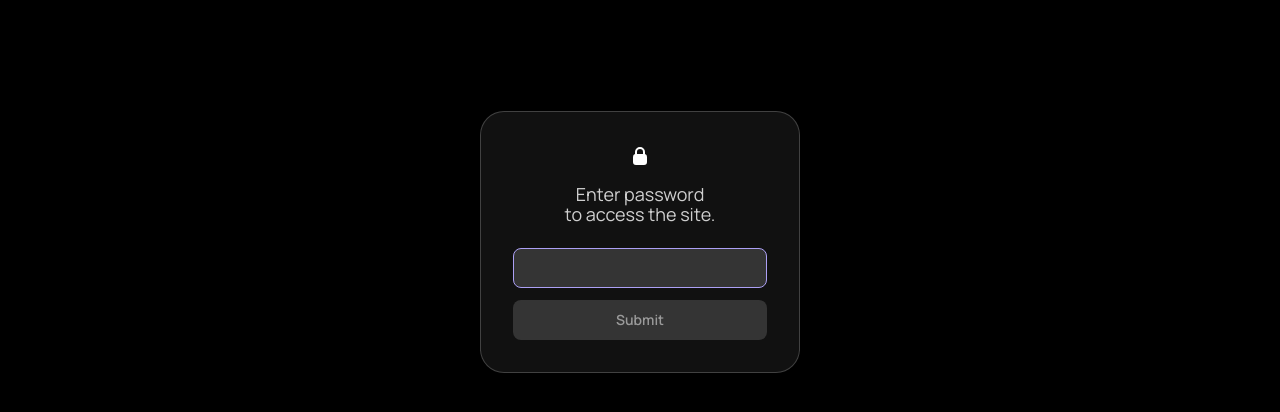
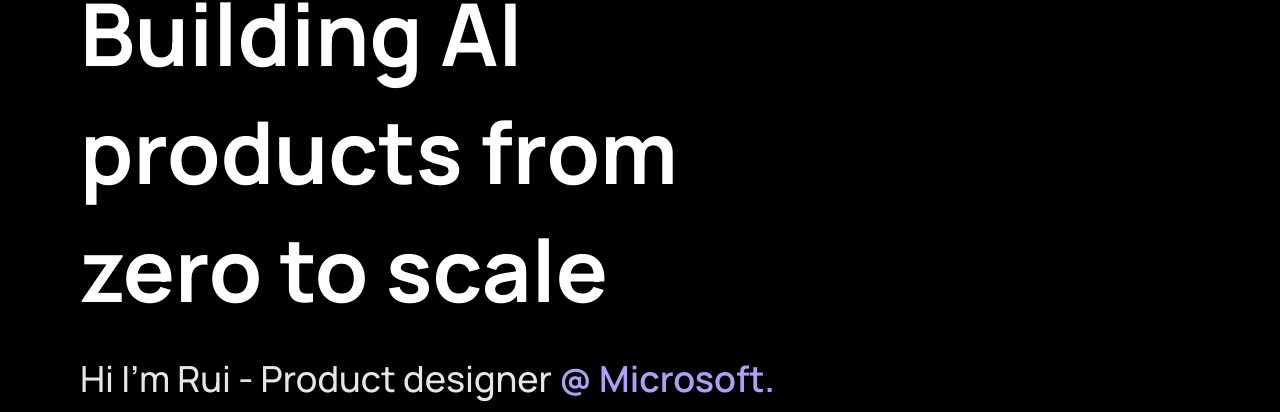
Before and after one commit to BubuNunu/Christina-Website, a React (Vite) app: page / in a window 1280 px wide. Shown: the part 158-570 px from the top of the page. Built offline with nearby package versions, Linux system fonts and the light colour scheme.

Commit message:
Add Vercel hosting with a server-side password screen
Co-Authored-By: Claude Opus 5.5 (1M context) <noreply@anthropic.com>
Claude-Session: https://claude.ai/code/session_017Z2LUu6GhboQnTAWqFZ5xr

```diff
--- a/package.json
+++ b/package.json
@@ -15,6 +15,7 @@
     "@emotion/styled": "^11.14.0",
     "@fontsource-variable/manrope": "^5.3.0",
     "@mui/material": "^5.17.1",
+    "@vercel/functions": "^3.9.11",
     "react": "^18.2.0",
     "react-dom": "^18.2.0",
     "react-router-dom": "^7.5.0"
--- a/src/App.tsx
+++ b/src/App.tsx
@@ -7,14 +7,12 @@ import Project from './components/pages/Project';
 import About from './components/pages/About';
 import VibeCoding from './components/pages/VibeCoding';
 import NotFound from './components/pages/NotFound';
-import PasswordGate from './components/PasswordGate';
 
 const App = () => {
   return (
     <BrowserRouter basename={import.meta.env.BASE_URL}>
       <ThemeProvider theme={theme}>
         <CssBaseline />
-        <PasswordGate>
         <Routes>
           <Route element={<Layout />}>
             <Route index element={<Home />} />
@@ -24,7 +22,6 @@ const App = () => {
             <Route path="*" element={<NotFound />} />
           </Route>
         </Routes>
-        </PasswordGate>
       </ThemeProvider>
     </BrowserRouter>
   );
--- a/src/components/PasswordGate.tsx
+++ /dev/null
@@ -1,145 +0,0 @@
-import { FormEvent, ReactNode, useState } from 'react';
-import { Box, Button, InputBase, Typography } from '@mui/material';
-import { colors } from '@/theme';
-import { passwordHash } from '@/data/password';
-
-// A simple visitor password screen, like Framer's. It only keeps casual
-// visitors out: the site files are public on GitHub Pages.
-const storageKey = 'site-unlocked';
-
-// cyrb53: small, fast string hash (no crypto.subtle, so it also works on plain http)
-export const hashPassword = (str: string, seed = 0) => {
-  let h1 = 0xdeadbeef ^ seed;
-  let h2 = 0x41c6ce57 ^ seed;
-  for (let i = 0; i < str.length; i++) {
-    const ch = str.charCodeAt(i);
-    h1 = Math.imul(h1 ^ ch, 2654435761);
-    h2 = Math.imul(h2 ^ ch, 1597334677);
-  }
-  h1 = Math.imul(h1 ^ (h1 >>> 16), 2246822507) ^ Math.imul(h2 ^ (h2 >>> 13), 3266489909);
-  h2 = Math.imul(h2 ^ (h2 >>> 16), 2246822507) ^ Math.imul(h1 ^ (h1 >>> 13), 3266489909);
-  return (4294967296 * (2097151 & h2) + (h1 >>> 0)).toString(16);
-};
-
-const readUnlocked = () => {
-  try {
-    return localStorage.getItem(storageKey) === passwordHash;
-  } catch {
-    return false;
-  }
-};
-
-const LockIcon = () => (
-  <svg width="16" height="18" viewBox="0 0 16 18" aria-hidden="true">
-    <path
-      fill="currentColor"
-      d="M8 0a5 5 0 0 0-5 5v2.1A3 3 0 0 0 1 10v5a3 3 0 0 0 3 3h8a3 3 0 0 0 3-3v-5a3 3 0 0 0-2-2.9V5a5 5 0 0 0-5-5Zm3 7H5V5a3 3 0 1 1 6 0v2Z"
-    />
-  </svg>
-);
-
-const PasswordGate = ({ children }: { children: ReactNode }) => {
-  const [unlocked, setUnlocked] = useState(() => !passwordHash || readUnlocked());
-  const [value, setValue] = useState('');
-  const [error, setError] = useState(false);
-
-  if (unlocked) return <>{children}</>;
-
-  const submit = (e: FormEvent) => {
-    e.preventDefault();
-    if (hashPassword(value) === passwordHash) {
-      try {
-        localStorage.setItem(storageKey, passwordHash);
-      } catch {
-        // Private browsing: stay unlocked for this visit only
-      }
-      setUnlocked(true);
-    } else {
-      setError(true);
-    }
-  };
-
-  return (
-    <Box
-      sx={{
-        minHeight: '100vh',
-        display: 'flex',
-        alignItems: 'center',
-        justifyContent: 'center',
-        px: 2,
-        bgcolor: colors.background,
-      }}
-    >
-      <Box
-        component="form"
-        onSubmit={submit}
-        sx={{
-          width: '100%',
-          maxWidth: 320,
-          p: '32px',
-          borderRadius: '24px',
-          bgcolor: '#111111',
-          border: `1px solid ${colors.divider}`,
-          textAlign: 'center',
-        }}
-      >
-        <Box sx={{ color: colors.text, mb: 1.5 }}>
-          <LockIcon />
-        </Box>
-        <Typography sx={{ fontSize: 14, lineHeight: '20px', color: colors.body, mb: 3 }}>
-          Enter password
-          <br />
-          to access the site.
-        </Typography>
-        <InputBase
-          type="password"
-          autoFocus
-          value={value}
-          onChange={(e) => {
-            setValue(e.target.value);
-            setError(false);
-          }}
-          inputProps={{ 'aria-label': 'Password', style: { textAlign: 'center' } }}
-          sx={{
-            width: '100%',
-            height: 40,
-            px: 1.5,
-            borderRadius: '8px',
-            bgcolor: colors.chip,
-            color: colors.text,
-            fontSize: 14,
-            border: `1px solid ${error ? '#f28b82' : 'transparent'}`,
-            '&.Mui-focused': { borderColor: error ? '#f28b82' : colors.accent },
-          }}
-        />
-        {error && (
-          <Typography role="alert" sx={{ fontSize: 13, color: '#f28b82', mt: 1 }}>
-            Wrong password, try again.
-          </Typography>
-        )}
-        <Button
-          type="submit"
-          disabled={!value}
-          disableElevation
-          variant="contained"
-          sx={{
-            width: '100%',
-            height: 40,
-            mt: 1.5,
-            borderRadius: '8px',
-            textTransform: 'none',
-            fontSize: 14,
-            fontWeight: 600,
-            bgcolor: colors.accent,
-            color: '#000000',
-            '&.Mui-disabled': { bgcolor: colors.chip, color: colors.muted },
-          }}
-        >
-          Submit
-        </Button>
-      </Box>
-    </Box>
-  );
-};
-
-export default PasswordGate;
--- a/src/data/password.ts
+++ /dev/null
@@ -1,3 +0,0 @@
-// Hash of the visitor password for the password screen (see PasswordGate).
-// Set to '' to turn the password screen off.
-export const passwordHash = '4f8948409a16e';
--- a/vite.config.ts
+++ b/vite.config.ts
@@ -9,9 +9,9 @@ const __dirname = path.dirname(__filename)
 // https://vitejs.dev/config/
 export default defineConfig({
   plugins: [react()],
-  // The deploy workflow sets BASE_PATH from GitHub Pages: '/' once the
-  // custom domain (ruishidesign.com) is on, '/Sherry-UX-work-website/' before.
-  base: process.env.BASE_PATH || '/Sherry-UX-work-website/',
+  // Vercel serves the site at the root. The GitHub Pages workflow sets BASE_PATH
+  // ('/' with the custom domain, '/Sherry-UX-work-website/' without).
+  base: process.env.BASE_PATH || (process.env.VERCEL ? '/' : '/Sherry-UX-work-website/'),
   resolve: {
     alias: {
       '@': path.resolve(__dirname, './src')
```
Also changed, not shown: middleware.ts (added, +104 -0 lines), vercel.json (added), 2 other files (tests, documents, lock files or other folders). Lines whose indentation alone changed are shown as unchanged.
